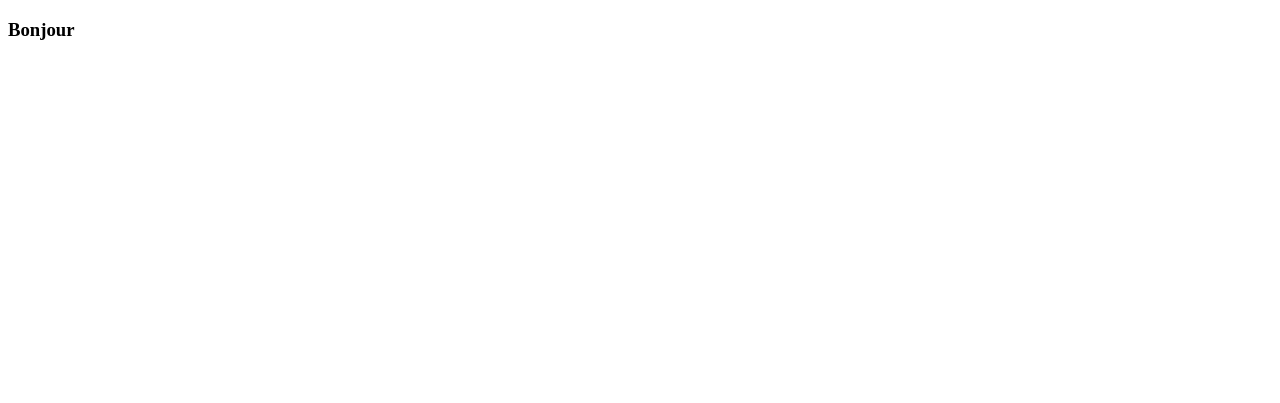
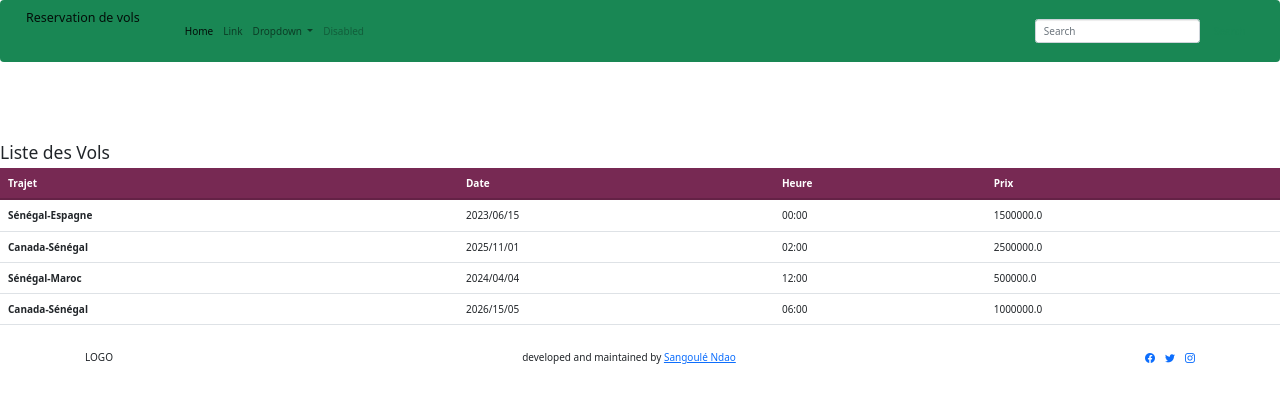
Before and after one commit to Sangoule/application-de-reservation-de-vol, a Django app: page /vols in a window 1280 px wide. Before the commit the part shown is almost empty. Shown: the top 403 px of the page. Run offline with Django 4.2, Linux system fonts and the light colour scheme; data comes from the database, SQL or seed files in the repository; some libraries are stand-ins or nearby versions.

Commit message:
Affichage des vols aux niveaux des vues

```diff
--- a/reserver/template/about.html
+++ b/reserver/template/about.html
@@ -7,18 +7,70 @@
    <link href="https://stackpath.bootstrapcdn.com/bootswatch/4.1.3/united/bootstrap.min.css" rel="stylesheet" integrity="sha384-+d4wMJSxEP3vzs2qZBElQRTZMXwgWH15Nyn2K/9XjKiHmh3sBuk1Un/IbcdMcYC4" crossorigin="anonymous">
     <link rel="stylesheet" href="https://maxcdn.bootstrapcdn.com/bootstrap/3.3.7/css/bootstrap.min.css">
         <link href="https://bootswatch.com/4/united/bootstrap.min.css" rel="stylesheet" >
-
+        <link href="https://cdn.jsdelivr.net/npm/bootstrap@5.1.3/dist/css/bootstrap.min.css" rel="stylesheet" />
+    <link rel="stylesheet" href="https://cdn.jsdelivr.net/npm/bootstrap-icons@1.8.1/font/bootstrap-icons.css">
 
     <script src="https://ajax.googleapis.com/ajax/libs/jquery/3.3.1/jquery.min.js"></script>
     <script src="https://maxcdn.bootstrapcdn.com/bootstrap/3.3.7/js/bootstrap.min.js"></script>
 </head>
-<nav></nav>
+<nav>
+    <nav class="navbar navbar-expand-lg navbar-light bg-success">
+        <a class="navbar-brand" href="#">Reservation de vols</a>
+        <button class="navbar-toggler" type="button" data-toggle="collapse" data-target="#navbarSupportedContent" aria-controls="navbarSupportedContent" aria-expanded="false" aria-label="Toggle navigation">
+          <span class="navbar-toggler-icon"></span>
+        </button>
+
+        <div class="collapse navbar-collapse" id="navbarSupportedContent">
+          <ul class="navbar-nav mr-auto">
+            <li class="nav-item active">
+              <a class="nav-link" href="#">Home <span class="sr-only">(current)</span></a>
+            </li>
+            <li class="nav-item">
+              <a class="nav-link" href="#">Link</a>
+            </li>
+            <li class="nav-item dropdown">
+              <a class="nav-link dropdown-toggle" href="#" id="navbarDropdown" role="button" data-toggle="dropdown" aria-haspopup="true" aria-expanded="false">
+                Dropdown
+              </a>
+              <div class="dropdown-menu" aria-labelledby="navbarDropdown">
+                <a class="dropdown-item" href="#">Action</a>
+                <a class="dropdown-item" href="#">Another action</a>
+                <div class="dropdown-divider"></div>
+                <a class="dropdown-item" href="#">Something else here</a>
+              </div>
+            </li>
+            <li class="nav-item">
+              <a class="nav-link disabled" href="#">Disabled</a>
+            </li>
+          </ul>
+          <form class="form-inline my-2 my-lg-0">
+            <input class="form-control mr-sm-2" type="search" placeholder="Search" aria-label="Search">
+            <button class="btn btn-outline-success my-2 my-sm-0" type="submit">Search</button>
+          </form>
+        </div>
+      </nav>
+</nav>
 <body>
 
        {% block content%}
 
        {% endblock %}
-
-    <footer>All right reserved to ndao</footer>
+<footer class="container p-4 rounded bg-gray">
+        <div class="d-lg-flex justify-content-between">
+          <div>
+            <span>LOGO</span>
+          </div>
+          <div class="copyright">
+            <p>developed and maintained by <a href="#" target="_blank">Sangoulé Ndao</a></p>
+          </div>
+          <div>
+            <ul class="d-flex gap-3 list-unstyled">
+              <li><a href="#"><i class="bi bi-facebook"></i></a></li>
+              <li><a href="#"><i class="bi bi-twitter"></i></a></li>
+              <li><a href="#"><i class="bi bi-instagram"></i></a></li>
+            </ul>
+          </div>
+        </div>
+    </footer>
 </body>
 </html>
--- a/reserver/template/vols.html
+++ b/reserver/template/vols.html
@@ -1,18 +1,28 @@
-<!DOCTYPE html>
-<html lang="en">
-<head>
-    <meta charset="UTF-8">
-    <meta http-equiv="X-UA-Compatible" content="IE=edge">
-    <meta name="viewport" content="width=device-width, initial-scale=1.0">
-    <title>Document</title>
-</head>
-<body>
-    <h3>Bonjour</h3>
-    {% for vol in vols %}
-    <div>{{vol.prix}}</div>
-    <div>{{vol.date}}</div>
-    <div>{{vol.heure}}</div>
-    <div>{{vol.trajet}}</div>
-    {% endfor %}
-</body>
-</html>
+{% extends "about.html" %}
+{% block content %}
+<br><br><br><br>
+<h3>Liste des Vols</h3>
+
+<table class="table">
+    <thead class="thead-dark">
+        <tr>
+            <th scope="col">Trajet</th>
+            <th scope="col">Date</th>
+            <th scope="col">Heure</th>
+            <th scope="col">Prix</th>
+        </tr>
+    </thead>
+    <tbody>
+        {% for vol in vols %}
+
+        <tr>
+            <th scope="row">{{vol.trajet}}</th>
+            <td>{{vol.date}}</td>
+            <td>{{vol.heure}}</td>
+            <td>{{vol.prix}}</td>
+        </tr>
+        {% endfor %}
+    </tbody>
+</table>
+
+{% endblock %}
--- a/reserver/views.py
+++ b/reserver/views.py
@@ -1,10 +1,13 @@
 from django.shortcuts import render
 from django.http import HttpResponse
 from django.contrib.auth import authenticate, login, logout
+from reserver.models import *
 def index(request):
     return render(request,'index.html')
 
 def about(request):
     return render(request,'about.html')
 def vols(request):
-    return render(request,'vols.html')
+    vols=Vol.objects.all()
+    context={'vols':vols}
+    return render(request,'vols.html',context)
```
Also changed, not shown: readme.txt.
